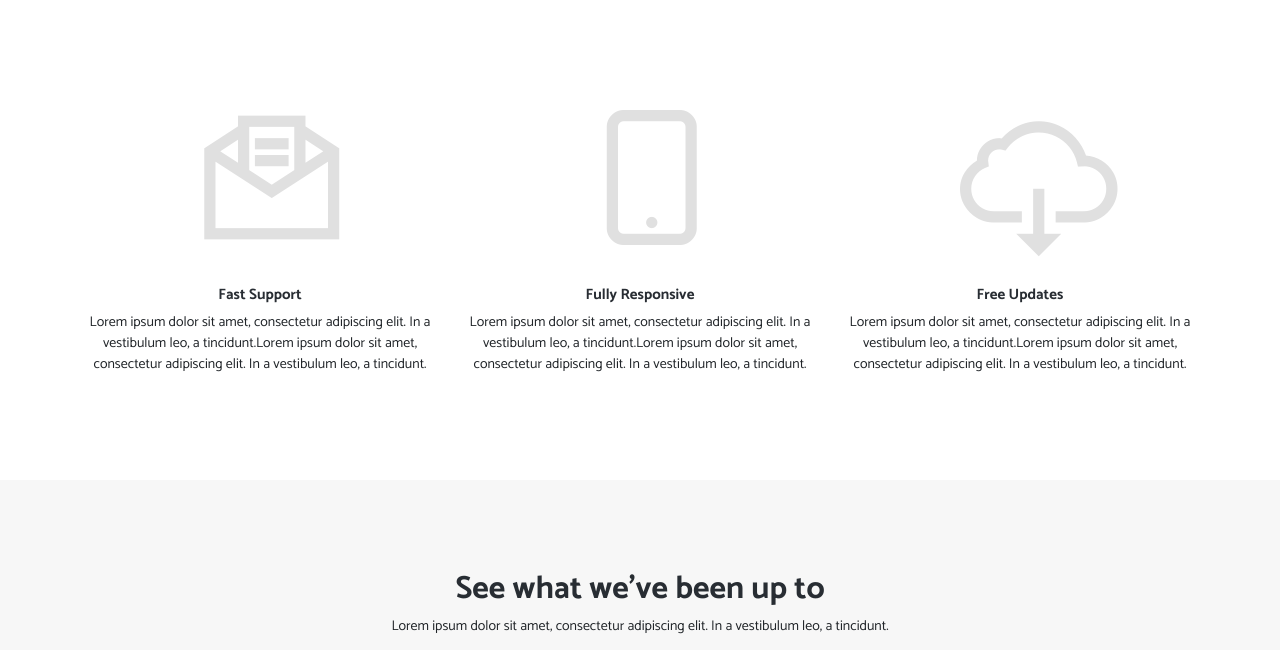
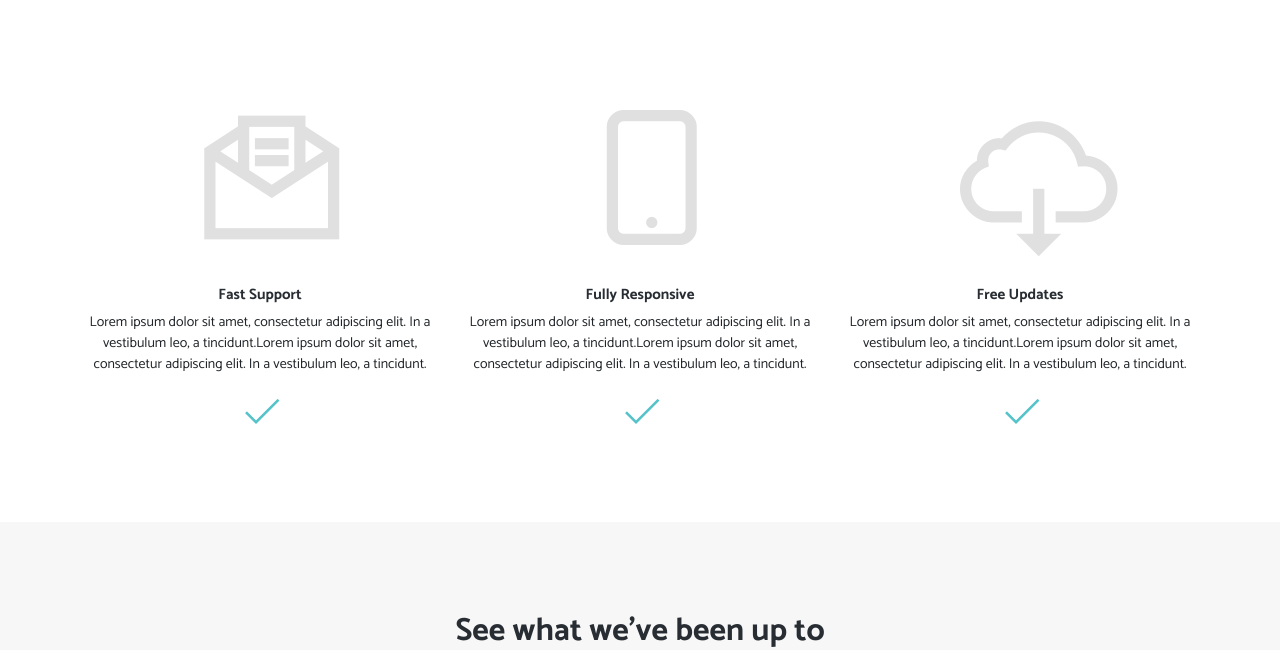
Before and after one commit to Elving12/Prueba2, a plain HTML site: page index.html in a window 1280 px wide. Shown: the part 447-1097 px from the top of the page. Drawn offline with nearby package versions, Linux system fonts and the light colour scheme.

Commit message:
Add files via upload

```diff
--- a/index.html
+++ b/index.html
@@ -68,18 +68,21 @@
 						<i id="icon1" class="las la-envelope-open-text"></i>
 						<h5 class="subtitulo">Fast Support</h5>
 						<p>Lorem ipsum dolor sit amet, consectetur adipiscing elit. In a vestibulum leo, a tincidunt.Lorem ipsum dolor sit amet, consectetur adipiscing elit. In a vestibulum leo, a tincidunt.</p>
+						<i class="las la-check"></i>
 					</article>
 
 					<article class="col-lg-4 col-sm-12 col-12">
 						<i id="icon2" class="las la-mobile"></i>
 						<h5 class="subtitulo">Fully Responsive</h5>
 						<p>Lorem ipsum dolor sit amet, consectetur adipiscing elit. In a vestibulum leo, a tincidunt.Lorem ipsum dolor sit amet, consectetur adipiscing elit. In a vestibulum leo, a tincidunt.</p>
+						<i class="las la-check"></i>
 					</article>
 
 					<article class="col-lg-4 col-sm-12 col-12">
 						<i id="icon3" class="las la-cloud-download-alt"></i>
 						<h5 class="subtitulo">Free Updates</h5>
 						<p>Lorem ipsum dolor sit amet, consectetur adipiscing elit. In a vestibulum leo, a tincidunt.Lorem ipsum dolor sit amet, consectetur adipiscing elit. In a vestibulum leo, a tincidunt.</p>
+						<i class="las la-check"></i>
 					</article>
 				</div>
 			</div>
```
